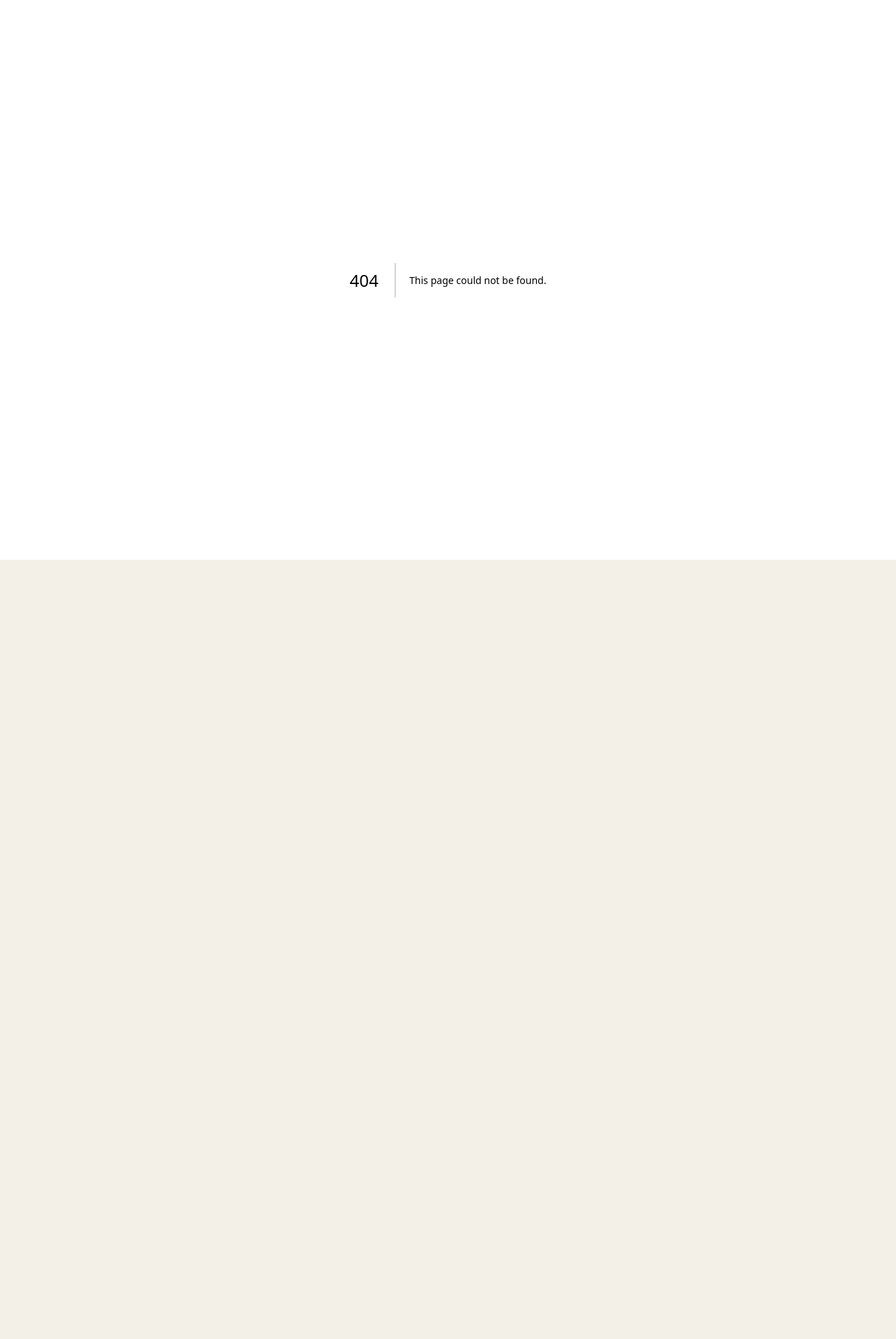
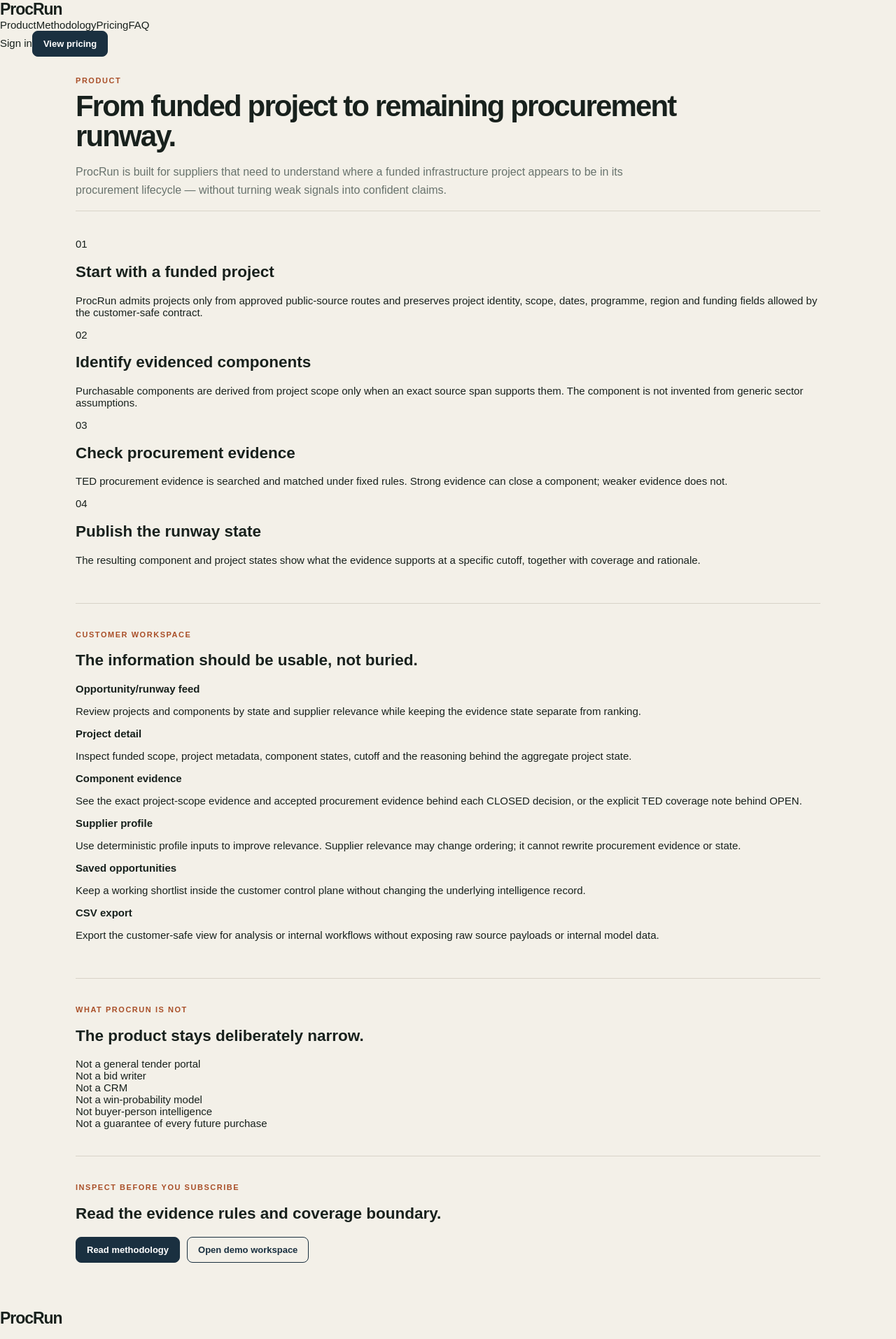
Before and after one commit to martibal/procrun, a Next.js app in the folder web/: page /product in a window 1280 px wide. Before the commit this address had no page. Shown: the top 1914 px of the page at 70% size. Before the commit the page ends 800 px from the top, so only its background shows below. Built offline with nearby package versions, Linux system fonts and the light colour scheme.

Commit message:
Add customer product overview page

```diff
--- /dev/null
+++ b/web/app/product/page.tsx
@@ -0,0 +1,46 @@
+import Link from "next/link";
+import { PublicPage } from "@/components/public-site";
+
+export default function ProductPage() {
+  return <PublicPage>
+    <section className="page-hero">
+      <div className="eyebrow">Product</div>
+      <h1 className="h1 public-h1">From funded project to remaining procurement runway.</h1>
+      <p className="lede lede-large">ProcRun is built for suppliers that need to understand where a funded infrastructure project appears to be in its procurement lifecycle — without turning weak signals into confident claims.</p>
+    </section>
+
+    <section className="public-section">
+      <div className="process-grid">
+        <article><span className="step">01</span><h2>Start with a funded project</h2><p>ProcRun admits projects only from approved public-source routes and preserves project identity, scope, dates, programme, region and funding fields allowed by the customer-safe contract.</p></article>
+        <article><span className="step">02</span><h2>Identify evidenced components</h2><p>Purchasable components are derived from project scope only when an exact source span supports them. The component is not invented from generic sector assumptions.</p></article>
+        <article><span className="step">03</span><h2>Check procurement evidence</h2><p>TED procurement evidence is searched and matched under fixed rules. Strong evidence can close a component; weaker evidence does not.</p></article>
+        <article><span className="step">04</span><h2>Publish the runway state</h2><p>The resulting component and project states show what the evidence supports at a specific cutoff, together with coverage and rationale.</p></article>
+      </div>
+    </section>
+
+    <section className="public-section split-section">
+      <div><div className="eyebrow">Customer workspace</div><h2 className="display-h2">The information should be usable, not buried.</h2></div>
+      <div className="coverage-list">
+        <div><strong>Opportunity/runway feed</strong><p>Review projects and components by state and supplier relevance while keeping the evidence state separate from ranking.</p></div>
+        <div><strong>Project detail</strong><p>Inspect funded scope, project metadata, component states, cutoff and the reasoning behind the aggregate project state.</p></div>
+        <div><strong>Component evidence</strong><p>See the exact project-scope evidence and accepted procurement evidence behind each CLOSED decision, or the explicit TED coverage note behind OPEN.</p></div>
+        <div><strong>Supplier profile</strong><p>Use deterministic profile inputs to improve relevance. Supplier relevance may change ordering; it cannot rewrite procurement evidence or state.</p></div>
+        <div><strong>Saved opportunities</strong><p>Keep a working shortlist inside the customer control plane without changing the underlying intelligence record.</p></div>
+        <div><strong>CSV export</strong><p>Export the customer-safe view for analysis or internal workflows without exposing raw source payloads or internal model data.</p></div>
+      </div>
+    </section>
+
+    <section className="public-section">
+      <div className="eyebrow">What ProcRun is not</div>
+      <h2 className="display-h2 compact-heading">The product stays deliberately narrow.</h2>
+      <div className="negative-grid">
+        <div>Not a general tender portal</div><div>Not a bid writer</div><div>Not a CRM</div><div>Not a win-probability model</div><div>Not buyer-person intelligence</div><div>Not a guarantee of every future purchase</div>
+      </div>
+    </section>
+
+    <section className="public-section cta-band">
+      <div><div className="eyebrow">Inspect before you subscribe</div><h2 className="display-h2 compact-heading">Read the evidence rules and coverage boundary.</h2></div>
+      <div className="actions"><Link className="button large" href="/methodology">Read methodology</Link><Link className="button secondary large" href="/app">Open demo workspace</Link></div>
+    </section>
+  </PublicPage>;
+}
```
